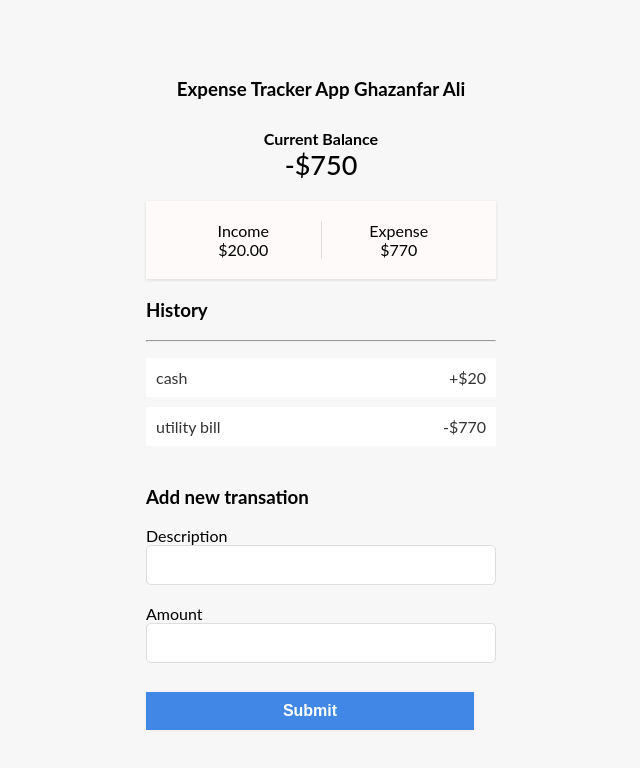
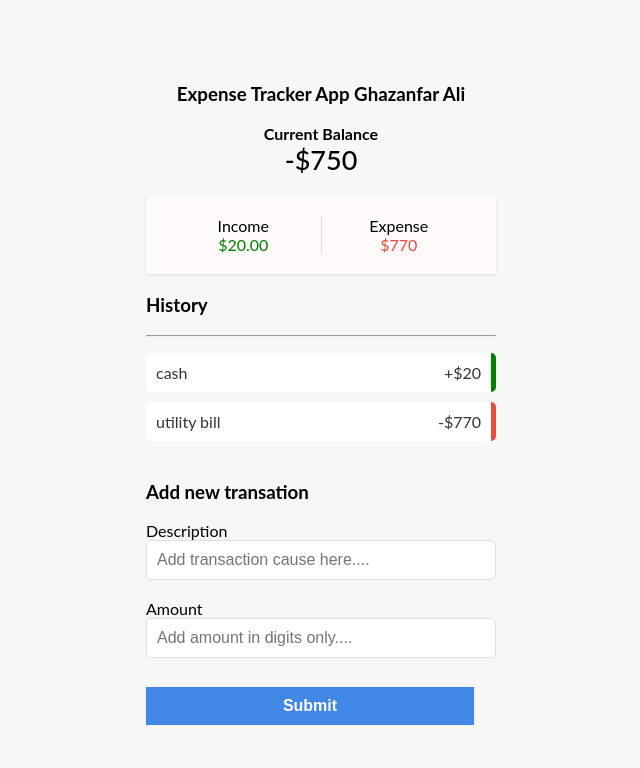
Before and after one commit to ghazanfarali345/expense-tracker-with-contextAPI, a React (Create React App) app: page / in a window 1280 px wide. Shown: the top 768 px of the page, without its empty margins (319-959 px from the left). Built offline with nearby package versions, Linux system fonts and the light colour scheme.

Commit message:
added some stylingp

```diff
--- a/src/App.css
+++ b/src/App.css
@@ -18,7 +18,26 @@ body {
 .text-center{
   text-align: center;
 }
-.pt-20{
+.c-red{
+  color: #e74c3c;
+}
+.c-green{
+  color: green;
+}
+.b-green{
+   border-right: green solid 5px;
+   border-radius: 5px;
+}
+.b-red{
+  border-right: #e74c3c solid 5px;
+}
+.background-green{
+  background-color: green;
+}
+.background-red{
+  background-color: #e74c3c;
+}
+.pt-10{
   padding-top: 10px;
 }
 .text-size{
@@ -63,6 +82,7 @@ body {
   position: relative;
   padding: 10px;
   margin: 10px 0;
+  border-radius: 5px
 }
 .input{
   /* border: solid 1px red; */
@@ -79,16 +99,7 @@ body {
   padding: 10px;
   width: 100%;
 }
-/* input[type='text'],
-input[type='number'] {
-  border: 1px solid #dedede;
-  border-radius: 5px;
-  display: block;
-  font-size: 16px;
-  padding: 10px;
-  width: 100%;
 
-} */
 .btn {
   cursor: pointer;
   background-color: rgb(65, 136, 230);
@@ -105,7 +116,7 @@ input[type='number'] {
 }
 .delete-btn {
   cursor: pointer;
-  background-color: #e74c3c;
+  /* background-color: #e74c3c; */
   border: 0;
   color: #fff;
   font-size: 20px;
--- a/src/components/expenseTracker/AddTransactions.jsx
+++ b/src/components/expenseTracker/AddTransactions.jsx
@@ -25,12 +25,12 @@ export const AddTransactions = () => {
             <label>Description</label>
             <br />
 
-            <input type="text" onChange={(e)=>setDescription(e.target.value)} />
+            <input type="text" placeholder="Add transaction cause here...." onChange={(e)=>setDescription(e.target.value)} />
             <br />
             <label>Amount</label>
             <br />
 
-            <input type="number" onChange={(e)=>setAmount(e.target.value)} />
+            <input type="number" placeholder="Add amount in digits only...." onChange={(e)=>setAmount(e.target.value)} />
             <br />
             <button   className="btn" >Submit</button>
         </form>
--- a/src/components/expenseTracker/Balance.jsx
+++ b/src/components/expenseTracker/Balance.jsx
@@ -9,7 +9,7 @@ export const Balance = () => {
     const sign = totalIncome < 0 ? '-' : '+'
 
     return (
-        <div className="balance-container text-center pt-20">
+        <div className="balance-container text-center">
             <span ><b>Current Balance</b></span><br/>
             <span className="text-size">{sign}${Math.abs(totalIncome)}</span>
         </div>
--- a/src/components/expenseTracker/IncomeExpense.jsx
+++ b/src/components/expenseTracker/IncomeExpense.jsx
@@ -15,8 +15,8 @@ export const IncomeExpense = () => {
 
     return (
         <div className="income-expense-container">
-                <div>Income <br /> ${income}</div>
-                <div> Expense <br /> ${Math.abs(expense)}</div>
+                <div >Income <br /><span className="c-green">${income}</span></div>
+                <div> Expense <br /><span className="c-red"> ${Math.abs(expense)}</span></div>
             </div>
     )
 }
--- a/src/components/expenseTracker/TransactionsList.jsx
+++ b/src/components/expenseTracker/TransactionsList.jsx
@@ -16,11 +16,11 @@ export const TrasactionsList = () => {
         <ul>
             {
                 state.map((value    ) => {
-                    return <li key={value.id}>
+                    return <li className={value.amount < 0 ? 'b-red' : 'b-green'} key={value.id}>
 
                         <span>{value.description}</span>
                         <span>{value.amount < 0 ? '-' : '+'}${Math.abs(value.amount)}</span>
-                        <button onClick={()=>removeListItem(value.id)} className="delete-btn ">x</button></li>
+                        <button onClick={()=>removeListItem(value.id)} className={`delete-btn ${value.amount > 0 ? 'background-green' : 'background-red'}`}>x</button></li>
                 })
             }
         </ul>
```
Also changed, not shown: 1 other file (tests, documents, lock files or other folders).
